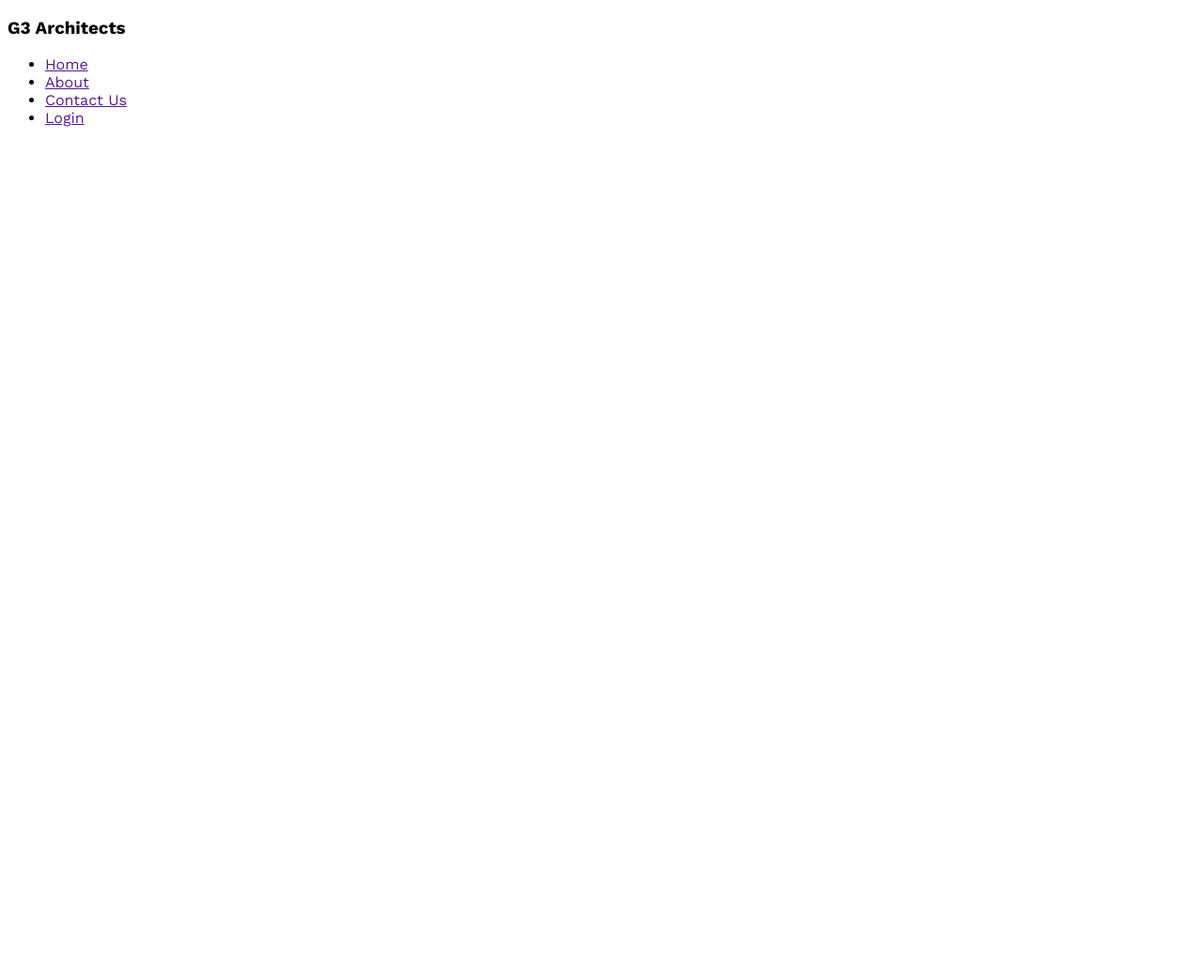
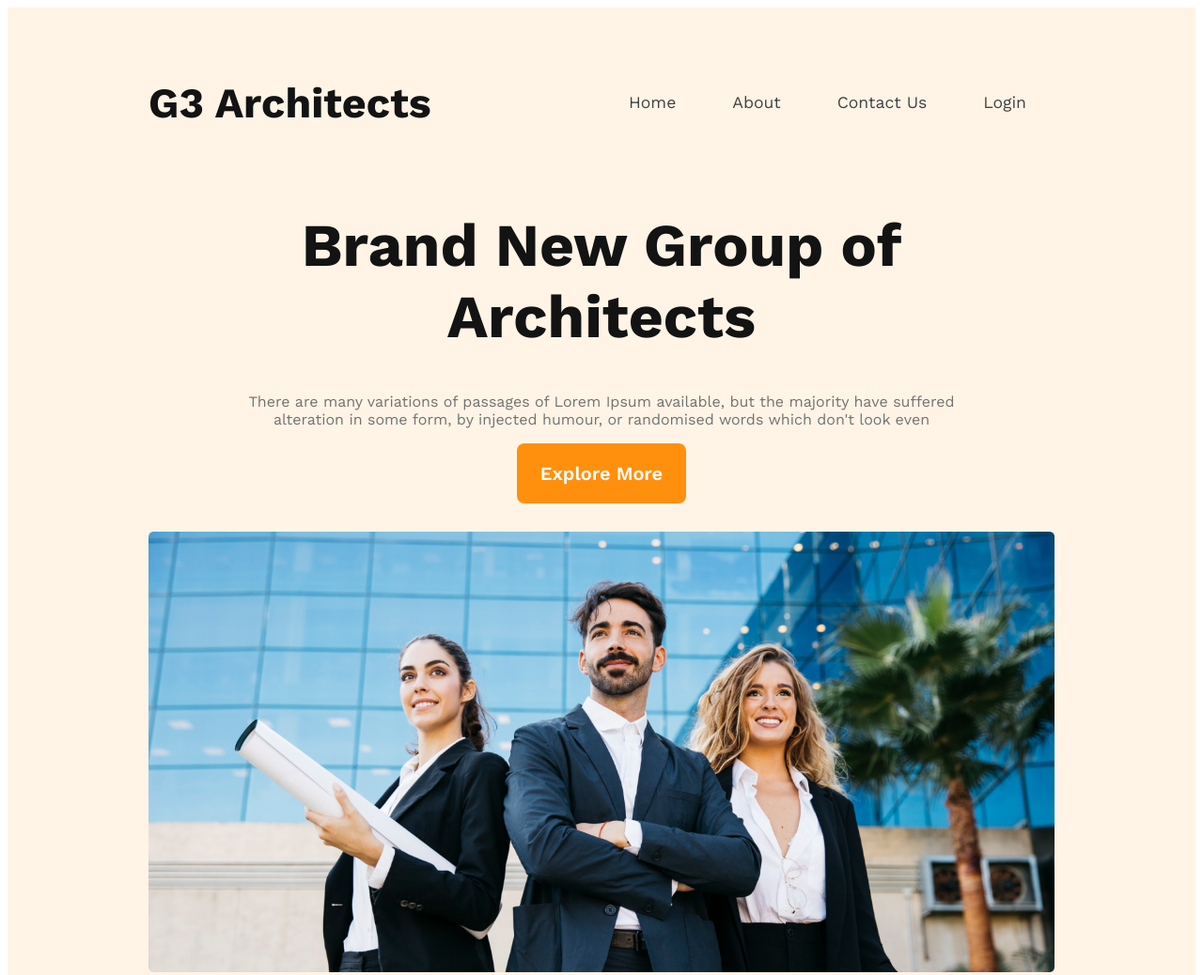
Before and after one commit to Shahjalal2075/g3-architects-website, a plain HTML site: page index.html in a window 1280 px wide. Shown: the top 1038 px of the page at 94% size. Before the commit the page ends 800 px from the top, so only its background shows below. Drawn offline with nearby package versions, Linux system fonts and the light colour scheme.

Commit message:
r krbo na

```diff
--- a/index.html
+++ b/index.html
@@ -10,11 +10,12 @@
     <link href="https://fonts.googleapis.com/css2?family=Work+Sans:wght@400;600;700;800&display=swap" rel="stylesheet">
 
     <link rel="stylesheet" href="style.css">
+    <link rel="stylesheet" href="responsive.css">
 </head>
 <body>
     <header>
         <nav>
-            <h3>G3 Architects</h3>
+            <h3 class="nav-title">G3 Architects</h3>
             <ul>
                 <li><a href="">Home</a></li>
                 <li><a href="">About</a></li>
@@ -22,6 +23,16 @@
                 <li><a href="">Login</a></li>
             </ul>
         </nav>
+        <div class="banner">
+            <div class="banner-content">
+                <h1 class="banner-title">Brand New Group of Architects</h1>
+                <p class="banner-des">
+                    There are many variations of passages of Lorem Ipsum available, but the majority have suffered alteration in some form, by injected humour, or randomised words which don't look even
+                </p>
+                <button class="btn-primary">Explore More</button>
+            </div>
+            <img src="images/banner.png" alt="">
+        </div>
     </header>
 </body>
 </html>
--- /dev/null
+++ b/responsive.css
@@ -0,0 +1,9 @@
+/* responsive 576px */
+@media screen and (max-width: 576px){
+    header{
+        padding: 20px;
+    }
+    nav{
+        flex-direction: column;
+    }
+}
--- a/style.css
+++ b/style.css
@@ -1,3 +1,71 @@
-body{
+*{
     font-family: 'Work Sans', sans-serif;
 }
+
+.btn-primary{
+    color: #FFF;
+    text-align: center;
+    font-size: 1.25rem;
+    font-weight: 600;
+    border-radius: 8px;
+    background: #FF900E;
+    padding: 20px 25px;
+    border: 0;
+    cursor: pointer;
+}
+
+/* header style */
+header{
+    padding: 30px 150px;
+    background: rgba(255, 144, 14, 0.10);
+}
+nav{
+    display: flex;
+    justify-content: space-between;
+    align-items: center;
+}
+.nav-title{
+    color: #131313;
+    text-align: center;
+    font-size: 2.8rem;
+    font-weight: 700;
+}
+nav > ul{
+    display: flex;
+
+}
+nav li{
+    list-style: none;
+
+    font-weight: 500;
+    margin: 30px;
+}
+nav a{
+    text-decoration: none;
+    color: #424242;
+    text-align: center;
+    font-size: 1.1rem;
+}
+
+/* banner content */
+.banner-content{
+    max-width: 800px;
+    text-align: center;
+    margin: 0 auto;
+}
+.banner-title{
+    color: #131313;
+    text-align: center;
+    font-size: 4rem;
+    font-weight: 700;
+}
+.banner-des{
+    color: #727272;
+    text-align: center;
+    font-size: 1rem;
+    font-weight: 400;
+}
+.banner img{
+    width: 100%;
+    margin-top: 30px;
+}
```
